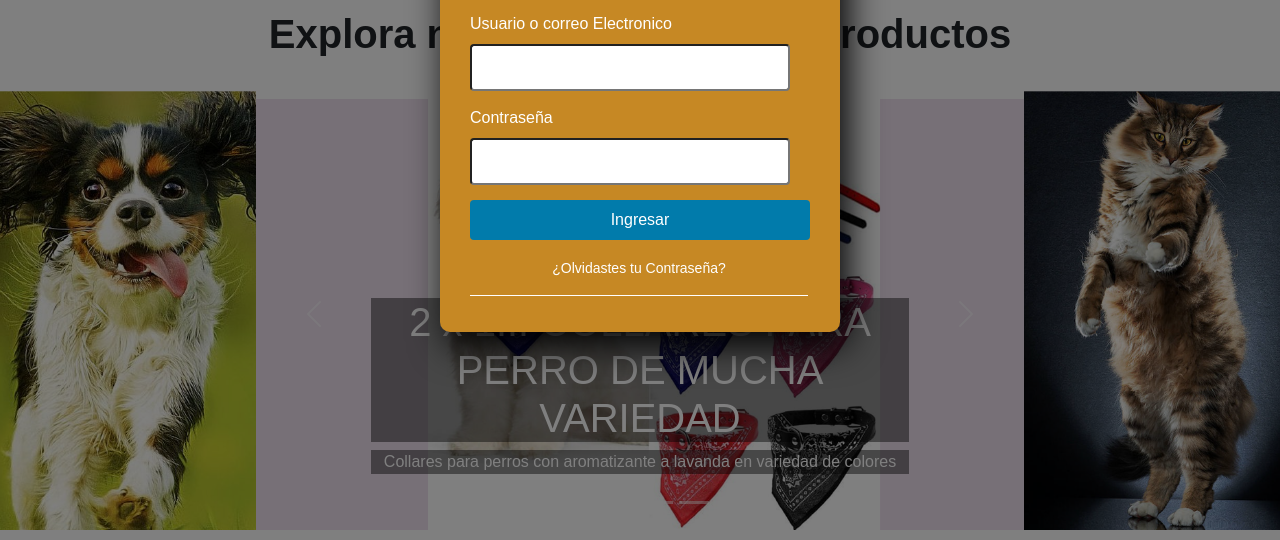
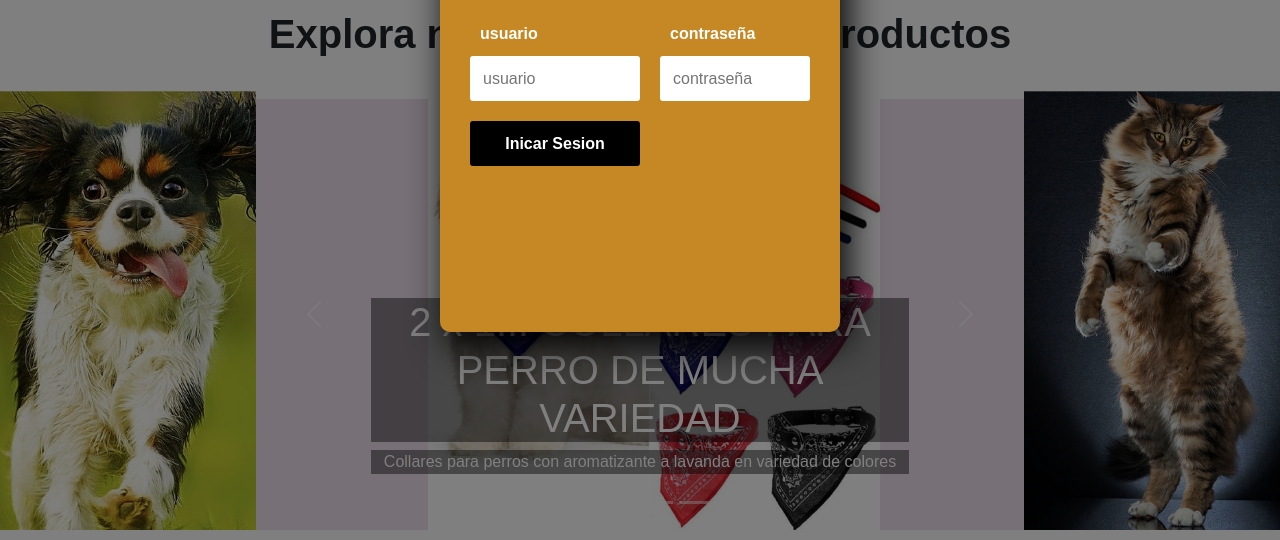
Before and after one commit to MatiasVeliz777/Tieda-de-Mascotas-N-2-con-valid-, a plain HTML site: page index.html in a window 1280 px wide. Both pictures are taken after a click on the button "Inicar sesion". Shown: the part 207-747 px from the top of the page. Drawn offline with nearby package versions, Linux system fonts and the light colour scheme.

Commit message:
Update index.html

```diff
--- a/index.html
+++ b/index.html
@@ -56,13 +56,32 @@
                                 style="background-color: transparent; border-color: transparent;">
                                 <section class="login">
                                     <h5> Inicio De sesion</h5>
-                                    <label for="exampleInputEmail1" class="form-label">Usuario o correo
-                                        Electronico</label>
-                                    <input class="xd" type="text" name="usuario" value="" Jesus="Usuario">
-                                    <label for="exampleInputpassword" class="form-label">Contraseña</label>
-                                    <input class="xd" type="password" name="contrasena" value="" Jesus18="Contraseña">
-                                    <input class="but" type="button" name="" value="Ingresar">
-                                    <p><a href="#">¿Olvidastes tu Contraseña?</a></p>
+                                    <form action="" class="formulario" id="formulario">
+                                        <div class="formulario-grupo" id="grupo-usuario">
+                                            <label for="usuario" class="formulario-label">usuario</label>
+                                            <div class="formulario-grupo-input">
+                                                <input type="text" class="formulario-input" name="usuario" id="usuario"
+                                                    placeholder="usuario">
+                                                <i class="formulario-validacion-estado fas fa-times-circle"></i>
+                                            </div>
+                                            <p class="formulario-input-error">El usuario tiene que ser de 4 a 16
+                                                dígitos y solo puede contener letras, numeros y guion bajo</p>
+                                        </div>
+                                        <!-- Grupo: contraseña -->
+                                        <div class="formulario-grupo" id="grupo-password">
+                                            <label for="password" class="formulario-label">contraseña</label>
+                                            <div class="formulario-grupo-input">
+                                                <input type="password" class="formulario-input" name="password"
+                                                    id="password" placeholder="contraseña">
+                                                <i class="formulario-validacion-estado fas fa-times-circle"></i>
+                                            </div>
+                                            <p class="formulario-input-error">La contraseña tiene que ser de 4 a 12
+                                                dígitos.</p>
+                                        </div>
+                                        <div id="botoniniciar" style="display: flex; justify-content: center;">
+                                        <button type="submit" class="formulario-btn" style="width: 170px;">Inicar Sesion</button>
+                                        </div>
+                                </form>
                                 </section>
                             </div>
                         </div>
```
